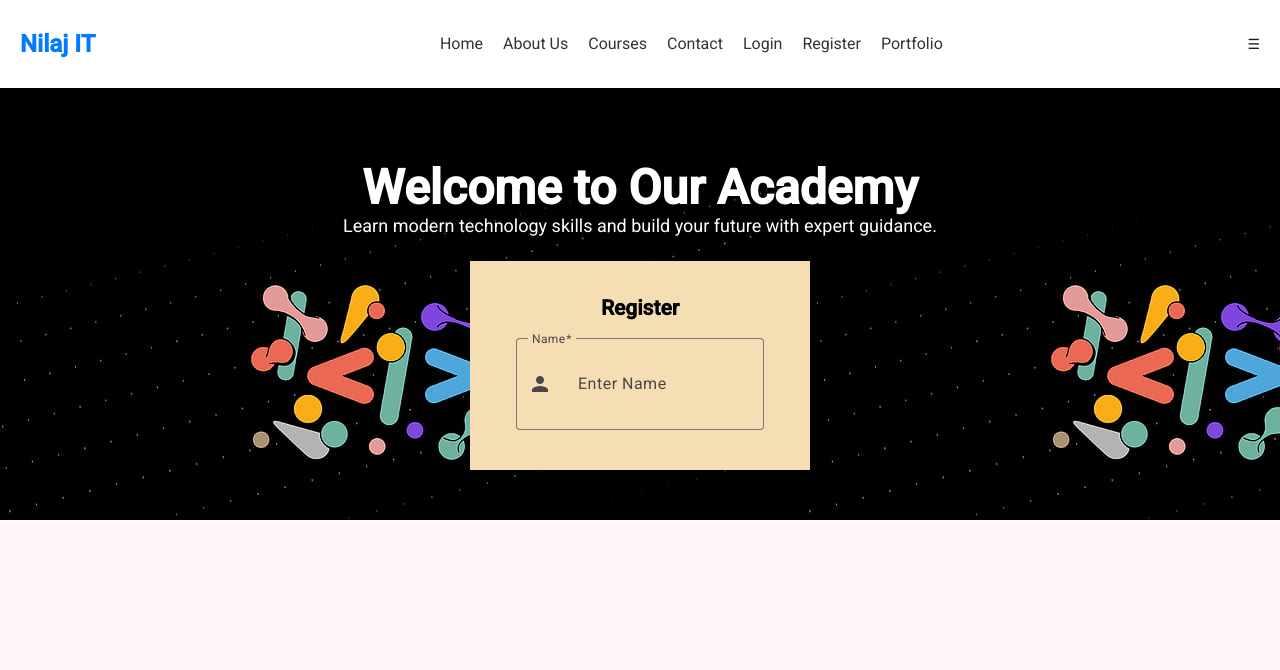
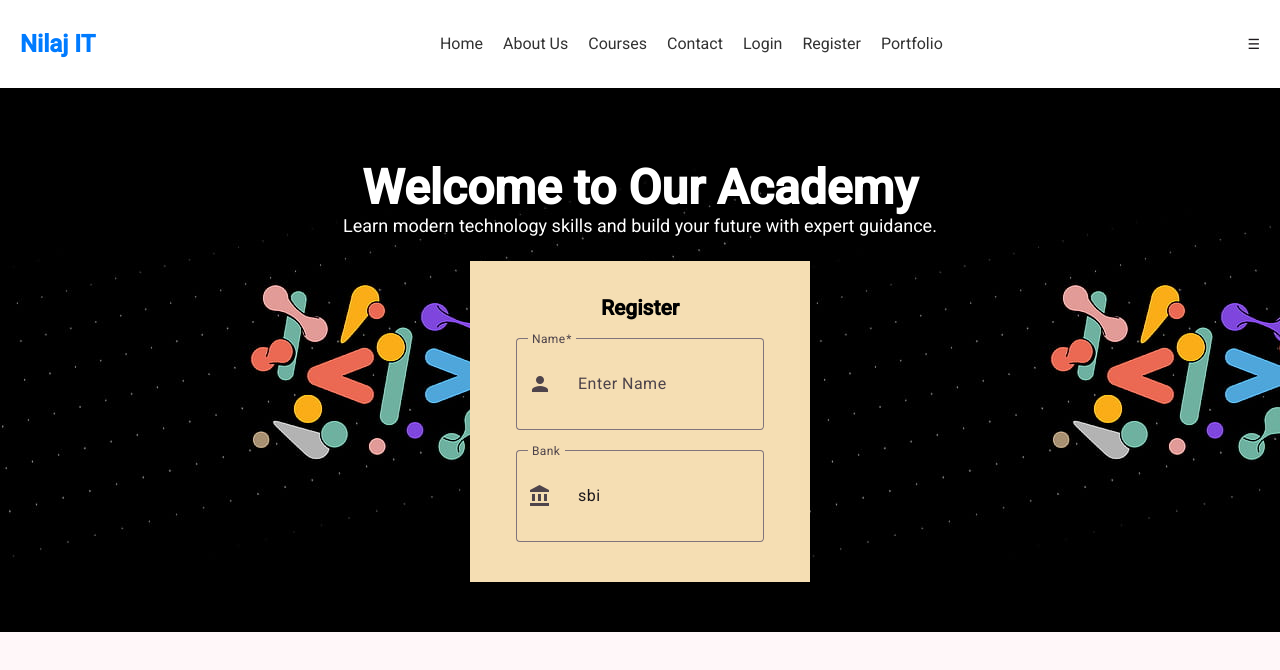
Before and after one commit to nilajcoder/Academy, an Angular app in the folder Academy/: page /register in a window 1280 px wide. Shown: the top 670 px of the page. Built offline with nearby package versions, Linux system fonts and the light colour scheme.

Commit message:
bankreadonly

```diff
--- a/Academy/src/component/register/register.html
+++ b/Academy/src/component/register/register.html
@@ -40,6 +40,18 @@
                             <mat-error>Name is required</mat-error>
                         </mat-form-field>
                     </div>
+
+
+                                <!-- Bank readonly textbox -->
+            <div class="md:col-3 col-12">
+                <mat-form-field appearance="outline" floatLabel="always">
+                    <mat-label>Bank</mat-label>
+
+                    <input matInput formControlName="otherBank" readonly />
+
+                    <mat-icon matPrefix>account_balance</mat-icon>
+                </mat-form-field>
+            </div>
 
              </div>
 
--- a/Academy/src/component/register/register.ts
+++ b/Academy/src/component/register/register.ts
@@ -33,7 +33,8 @@ export class Register {
 
   constructor(private fb: FormBuilder) {
     this.detailForm = this.fb.group({
-      name: ['', [Validators.required, Validators.maxLength(50)]]
+      name: ['', [Validators.required, Validators.maxLength(50)]],
+      otherBank:['sbi']
     });
   }
 }
```
